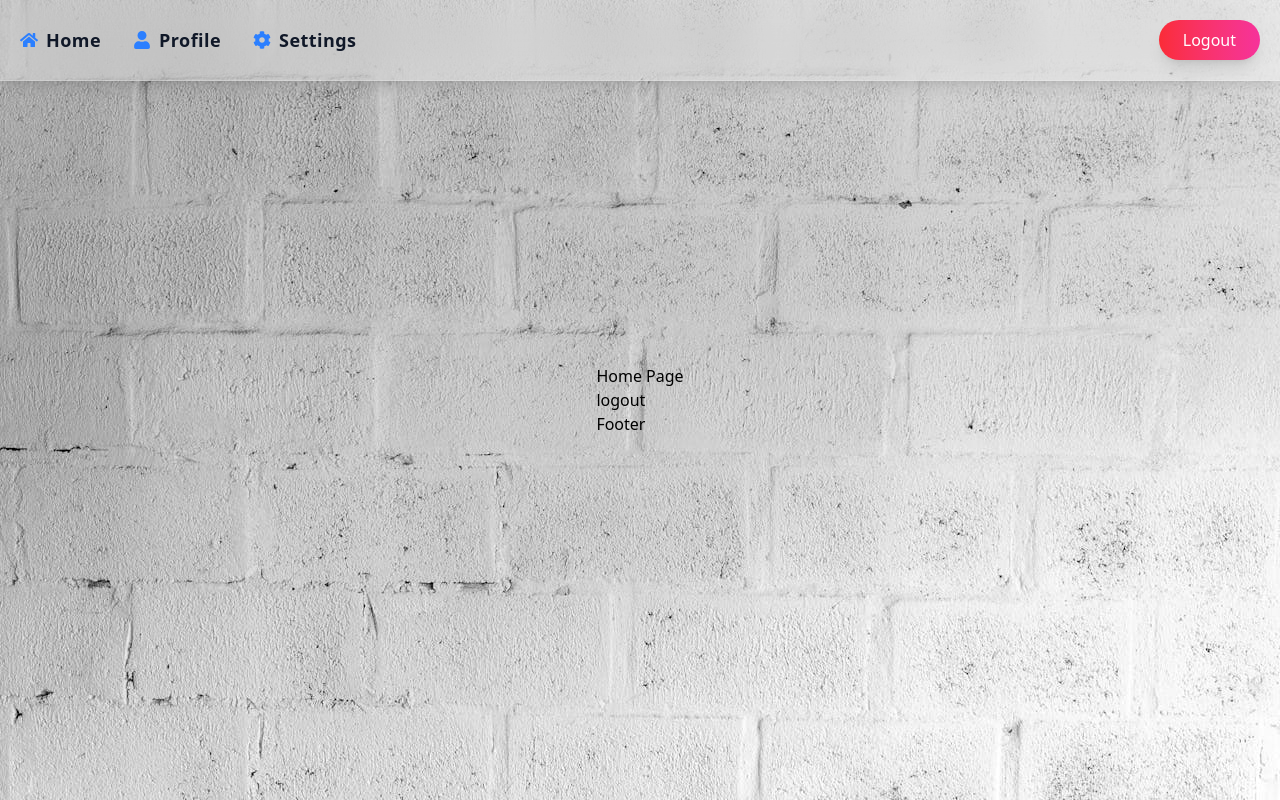
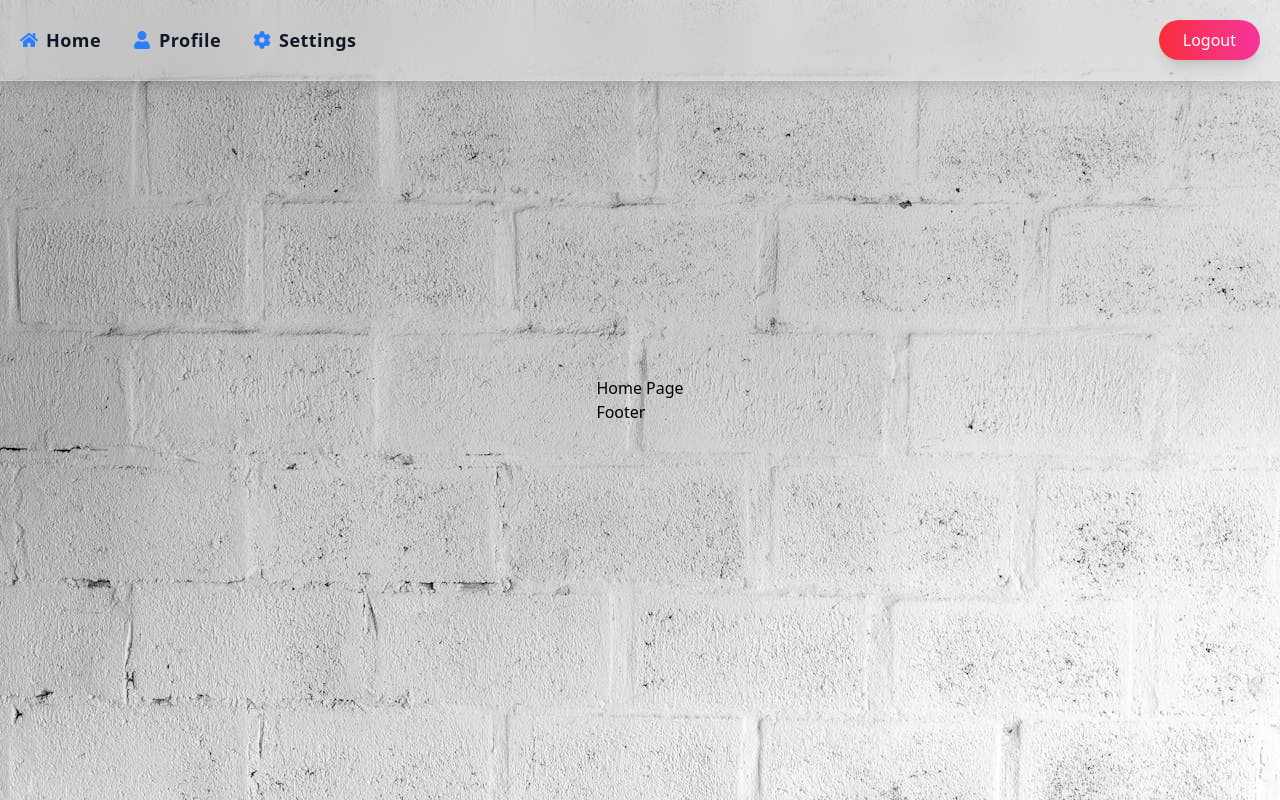
Before and after one commit to roshannoonoottil/Second_Main_Project, a React (Vite) app in the folder Clint/: page /home in a window 1280 px wide. Built offline with nearby package versions, Linux system fonts and the light colour scheme; sample sign-in values are in the browser's storage.

Commit message:
auth login validation fixed
Account is linked to Google  Please use Google login.

```diff
--- a/Clint/src/Components/User/Home/Body/Body.tsx
+++ b/Clint/src/Components/User/Home/Body/Body.tsx
@@ -2,13 +2,10 @@ import Header from '../Header/Header'
 import Footer from '../Footer/Footer'
 import { useNavigate } from 'react-router-dom';
 // import axios from 'axios';
-import { useDispatch} from 'react-redux';
 import { useEffect } from 'react';
-import { logout } from '../../../../Redux/authSlice';
 
 function Body() {
   const navigate = useNavigate();
-  const dispatch = useDispatch()
 
 // interface AuthState {
 //   isAuthenticated: boolean; // true or false
@@ -34,10 +31,6 @@ useEffect(()=>{
 
     <Header/>
     <div><h1>Home Page</h1></div>
-    <button onClick={(()=>{
-      dispatch(logout())
-      localStorage.removeItem('token')
-    })}>logout</button>
     <Footer/>
 
     </div>
```
Also changed, not shown: 1 other file (tests, documents, lock files or other folders).
